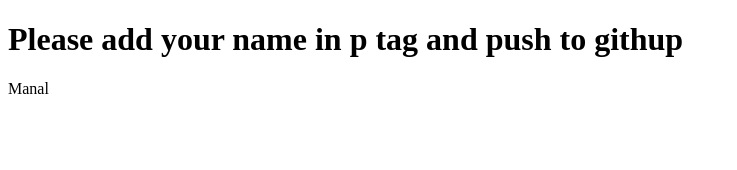
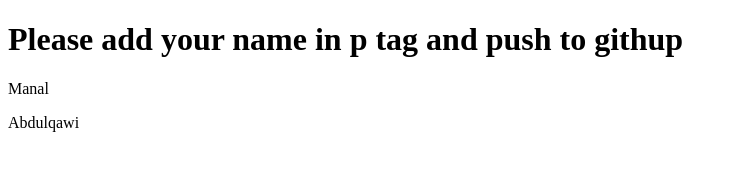
Before and after one commit to ManalAbdulqawi/Git-Demo1, a plain HTML site: page index.html in a window 1280 px wide. Shown: the whole page, without its empty margins (0-737 px from the left). Drawn offline with Linux system fonts and the light colour scheme.

Commit message:
add new name

```diff
--- a/index.html
+++ b/index.html
@@ -9,5 +9,6 @@
 <body>
     <h1> Please add your name in p tag  and push to githup</h1>
     <p>Manal</p>
+    <p>Abdulqawi</p>
 </body>
 </html>
```
